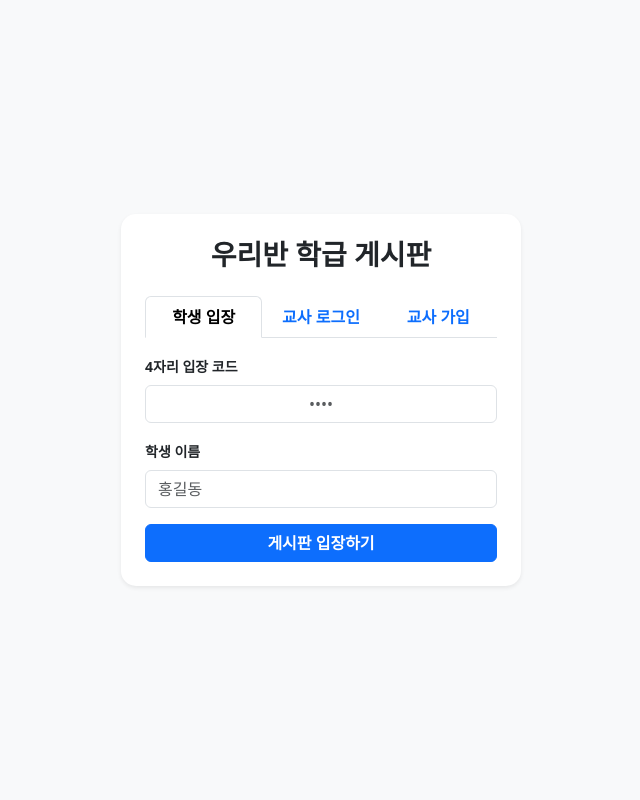
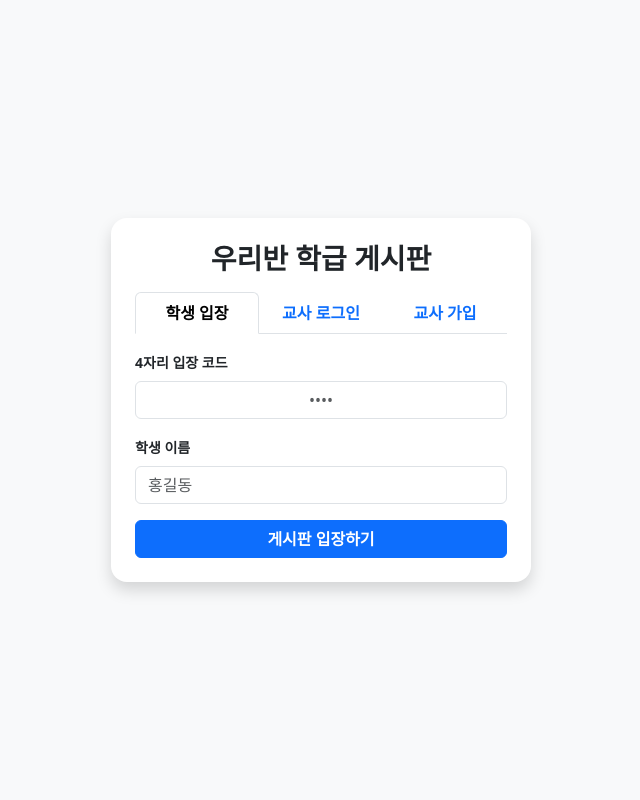
Before and after one commit to doolpus97/mypadlet2, a Flask app: page / in a window 1280 px wide. Shown: the whole page, without its empty margins (319-959 px from the left). Run offline with Flask 3, Linux system fonts and the light colour scheme.

Commit message:
Update index.html

```diff
--- a/templates/index.html
+++ b/templates/index.html
@@ -5,16 +5,12 @@
     <meta name="viewport" content="width=device-width, initial-scale=1.0">
     <title>우리반 학급 게시판</title>
     <link href="https://cdn.jsdelivr.net/npm/bootstrap@5.3.0/dist/css/bootstrap.min.css" rel="stylesheet">
-    <style>
-        body { background-color: #f8f9fa; }
-        .login-card { max-width: 400px; width: 100%; border-radius: 15px; }
-    </style>
 </head>
-<body class="d-flex align-items-center justify-content-center min-vh-100">
+<body class="bg-light min-vh-100 d-flex align-items-center justify-content-center p-3">
 
-    <!-- 1. 로그인 / 입장 화면 -->
-    <div id="loginSection" class="card shadow-sm border-0 login-card p-4">
-        <h3 class="text-center fw-bold mb-4">우리반 학급 게시판</h3>
+    <div id="loginSection" class="card shadow border-0 w-100" style="max-width: 420px; border-radius: 16px;">
+        <div class="card-body p-4 text-center">
+            <h3 class="fw-bold mb-3">우리반 학급 게시판</h3>
 
             <ul class="nav nav-tabs nav-justified mb-3" id="loginTab">
                 <li class="nav-item">
@@ -28,50 +24,47 @@
                 </li>
             </ul>
 
-        <div class="tab-content" id="loginTabContent">
-            <!-- 학생 입장 -->
+            <div class="tab-content text-start" id="loginTabContent">
                 <div class="tab-pane fade show active" id="student">
                     <form onsubmit="return handleStudentLogin(event)">
                         <div class="mb-3">
-                        <label class="form-label small fw-bold">4자리 입장 코드</label>
+                            <label class="form-label fw-bold small">4자리 입장 코드</label>
                             <input type="text" id="entryCode" class="form-control text-center" placeholder="••••" maxlength="4" required>
                         </div>
                         <div class="mb-3">
-                        <label class="form-label small fw-bold">학생 이름</label>
+                            <label class="form-label fw-bold small">학생 이름</label>
                             <input type="text" id="studentName" class="form-control" placeholder="홍길동" required>
                         </div>
                         <button type="submit" class="btn btn-primary w-100 fw-bold">게시판 입장하기</button>
                     </form>
                 </div>
 
-            <!-- 교사 로그인 -->
                 <div class="tab-pane fade" id="teacher">
                     <form onsubmit="return handleTeacherLogin(event)">
                         <div class="mb-3">
-                        <label class="form-label small fw-bold">교사 아이디</label>
+                            <label class="form-label fw-bold small">교사 아이디</label>
                             <input type="text" id="teacherId" class="form-control" required>
                         </div>
                         <div class="mb-3">
-                        <label class="form-label small fw-bold">비밀번호</label>
+                            <label class="form-label fw-bold small">비밀번호</label>
                             <input type="password" id="teacherPw" class="form-control" required>
                         </div>
                         <button type="submit" class="btn btn-warning w-100 fw-bold">교사 로그인</button>
                     </form>
                 </div>
 
-            <!-- 교사 가입 -->
                 <div class="tab-pane fade" id="register">
                     <form onsubmit="return handleTeacherRegister(event)">
                         <div class="mb-2">
-                        <label class="form-label small fw-bold">아이디</label>
+                            <label class="form-label fw-bold small">아이디</label>
                             <input type="text" id="regTeacherId" class="form-control" required>
                         </div>
                         <div class="mb-2">
-                        <label class="form-label small fw-bold">비밀번호</label>
+                            <label class="form-label fw-bold small">비밀번호</label>
                             <input type="password" id="regTeacherPw" class="form-control" required>
                         </div>
                         <div class="mb-3">
-                        <label class="form-label small fw-bold">이름</label>
+                            <label class="form-label fw-bold small">이름</label>
                             <input type="text" id="regTeacherName" class="form-control" required>
                         </div>
                         <button type="submit" class="btn btn-success w-100 fw-bold">회원가입 완료</button>
@@ -79,91 +72,9 @@
                 </div>
             </div>
         </div>
-
-    <!-- 2. 게시판 화면 (로그인 성공 시 표시) -->
-    <div id="boardSection" class="container bg-white p-4 rounded shadow-sm d-none" style="max-width: 800px;">
-        <div class="d-flex justify-content-between align-items-center mb-4 pb-2 border-bottom">
-            <h3 class="fw-bold m-0">📌 우리반 학급 게시판</h3>
-            <div>
-                <span id="userInfo" class="badge bg-secondary me-2 p-2"></span>
-                <button onclick="location.reload()" class="btn btn-outline-danger btn-sm">로그아웃</button>
-            </div>
-        </div>
-        <div class="alert alert-success">
-            게시판에 입장하셨습니다!
-        </div>
     </div>
 
     <script src="https://cdn.jsdelivr.net/npm/bootstrap@5.3.0/dist/js/bootstrap.bundle.min.js"></script>
-    <script>
-        function handleTeacherLogin(e) {
-            e.preventDefault();
-            const id = document.getElementById('teacherId').value;
-            const pw = document.getElementById('teacherPw').value;
-
-            fetch('/api/teacher/login', {
-                method: 'POST',
-                headers: { 'Content-Type': 'application/json' },
-                body: JSON.stringify({ id, pw })
-            })
-            .then(res => res.json())
-            .then(data => {
-                if (data.success) {
-                    showBoard(data.name || id, '교사');
-                } else {
-                    alert(data.message || '로그인에 실패했습니다.');
-                }
-            })
-            .catch(() => alert('서버통신 오류가 발생했습니다.'));
-            return false;
-        }
-
-        function handleStudentLogin(e) {
-            e.preventDefault();
-            const name = document.getElementById('studentName').value;
-
-            fetch('/api/student/login', {
-                method: 'POST',
-                headers: { 'Content-Type': 'application/json' },
-                body: JSON.stringify({ name })
-            })
-            .then(res => res.json())
-            .then(data => {
-                if (data.success) {
-                    showBoard(name, '학생');
-                }
-            })
-            .catch(() => alert('서버통신 오류가 발생했습니다.'));
-            return false;
-        }
-
-        function handleTeacherRegister(e) {
-            e.preventDefault();
-            const id = document.getElementById('regTeacherId').value;
-            const pw = document.getElementById('regTeacherPw').value;
-            const name = document.getElementById('regTeacherName').value;
-
-            fetch('/api/teacher/register', {
-                method: 'POST',
-                headers: { 'Content-Type': 'application/json' },
-                body: JSON.stringify({ id, pw, name })
-            })
-            .then(res => res.json())
-            .then(data => {
-                alert(data.message);
-                if (data.success) {
-                    const teacherTab = new bootstrap.Tab(document.getElementById('teacher-tab'));
-                    teacherTab.show();
-                }
-            });
-            return false;
-        }
-
-        function showBoard(userName, role) {
-            document.getElementById('loginSection').classList.add('d-none');
-            document.getElementById('boardSection').classList.remove('d-none');
-            document.getElementById('userInfo').innerText = `${userName}님 (${role})`;
-        }
-    </script>
+    <script src="/static/app.js"></script>
 </body>
 </html>
```
Lines whose indentation alone changed are shown as unchanged.
